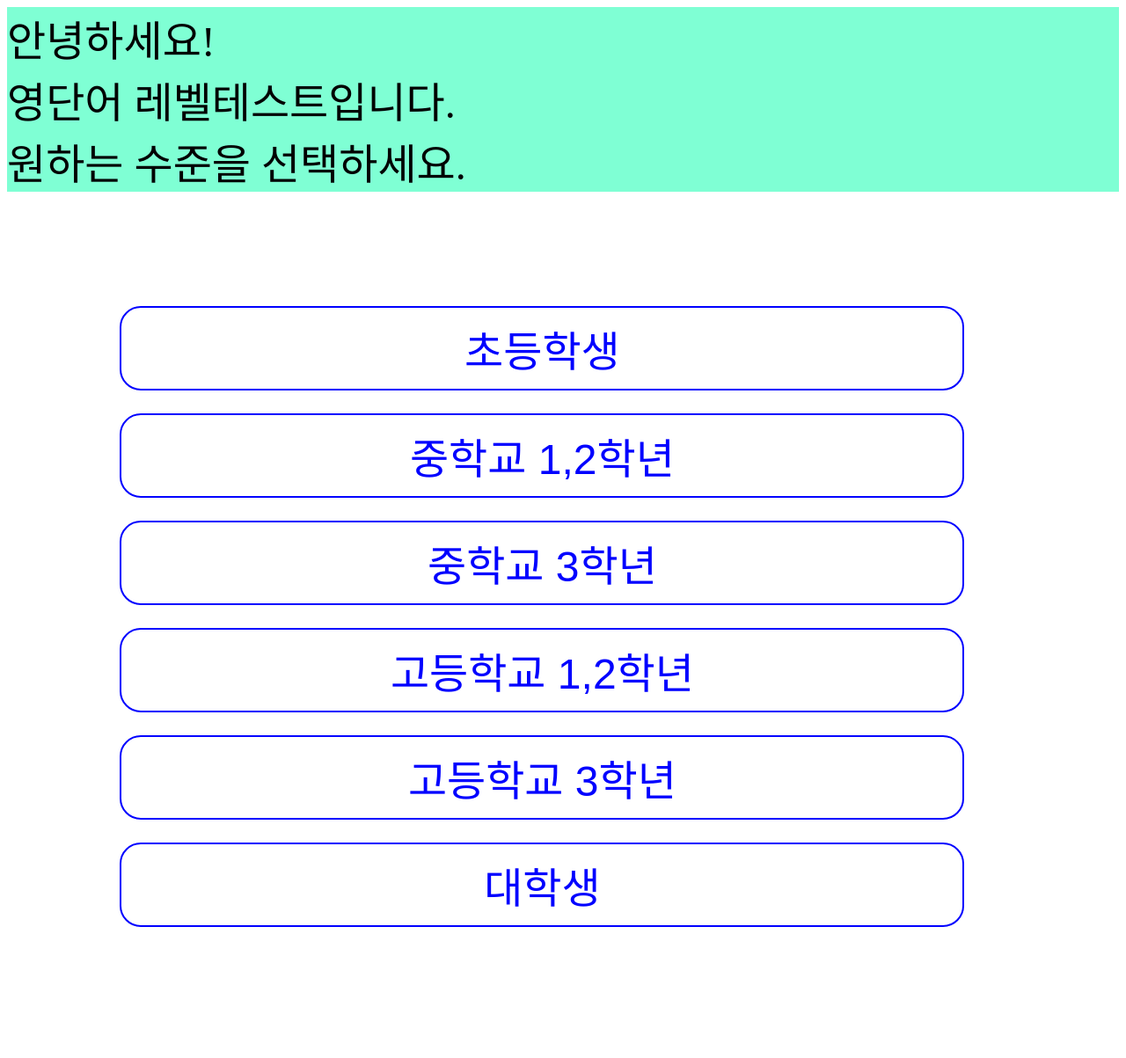
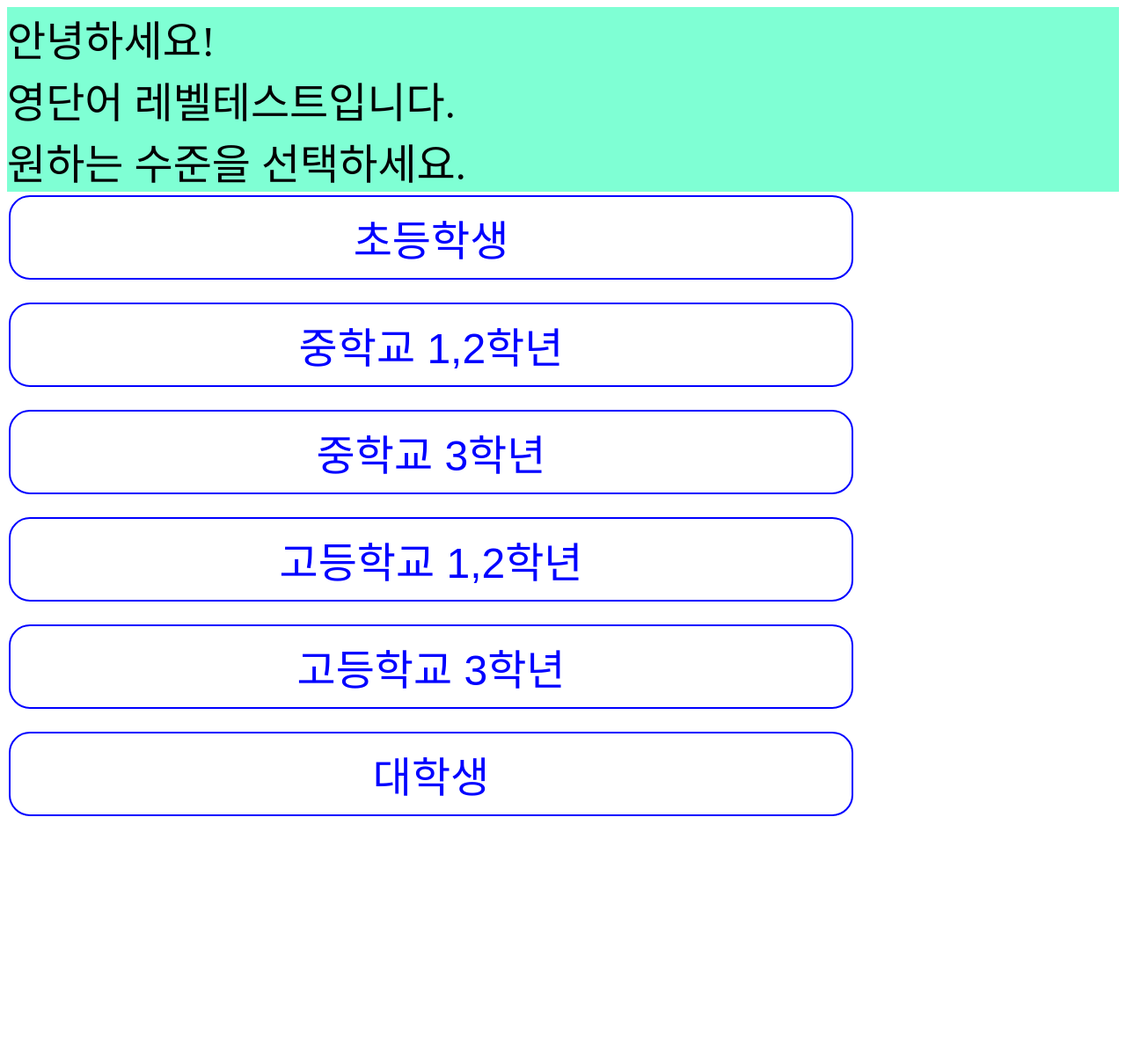
Before and after one commit to BryanKoo/alpha, a Django app: page /quiz/ in a window 1280 px wide. Shown: the whole page at 88% size. After the commit the page ends 928 px from the top, so only its background shows below. Run offline with Django 3.2, Linux system fonts and the light colour scheme; data comes from the database, SQL or seed files in the repository; parts of the project's set-up code (start-up, migrations or seed data) failed here and were passed over.

Commit message:
html style

```diff
--- a/quiz/templates/quiz/index.html
+++ b/quiz/templates/quiz/index.html
@@ -22,7 +22,7 @@ a:hover { color: blue; text-decoration: underline;}
   font-size: 300%; margin: 5%;
 }
 .answers {
-  margin: 10%;
+  margin: 0%;
 }
 .guide {
   background-color: aquamarine; color: black; font-size: 300%;
```
